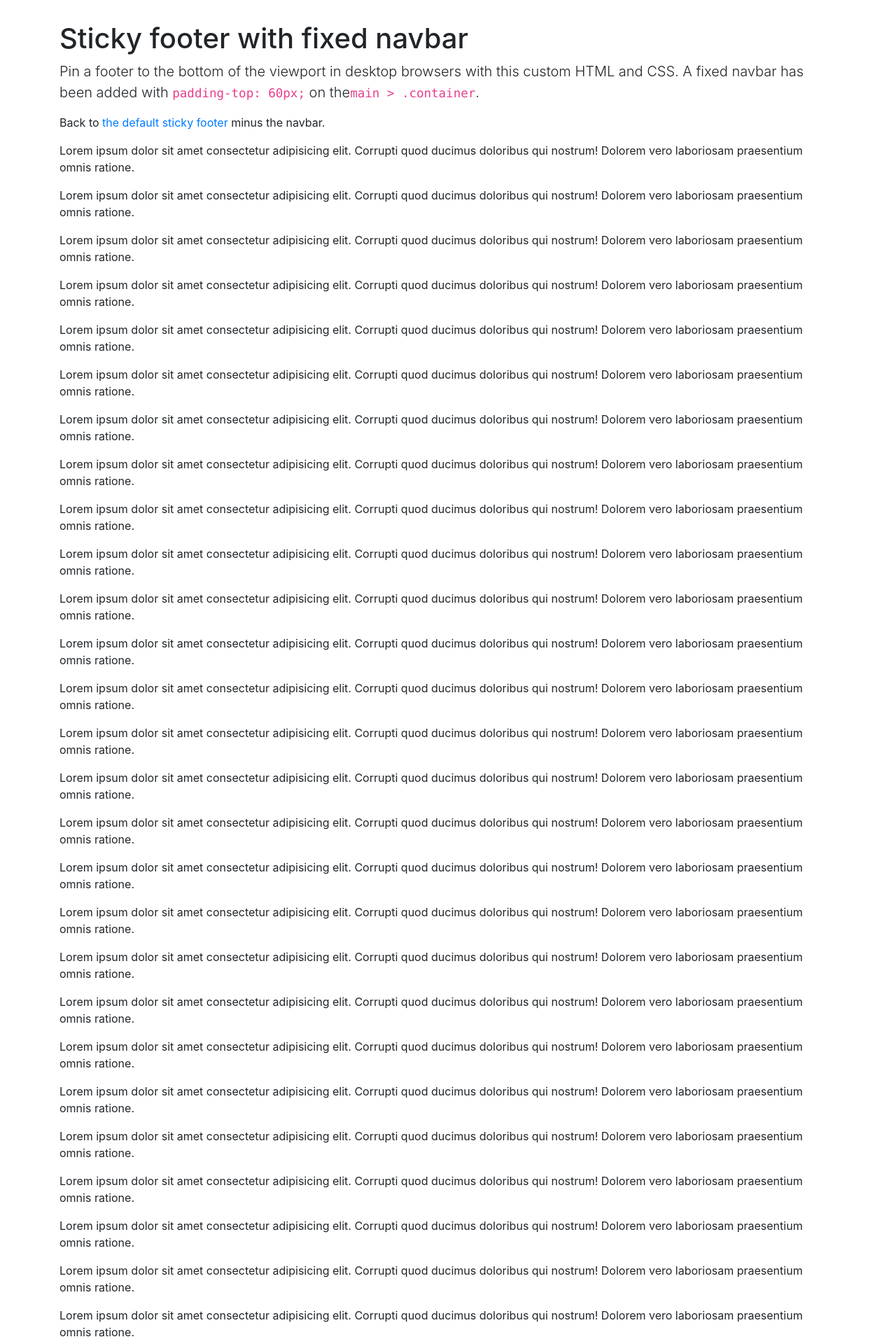
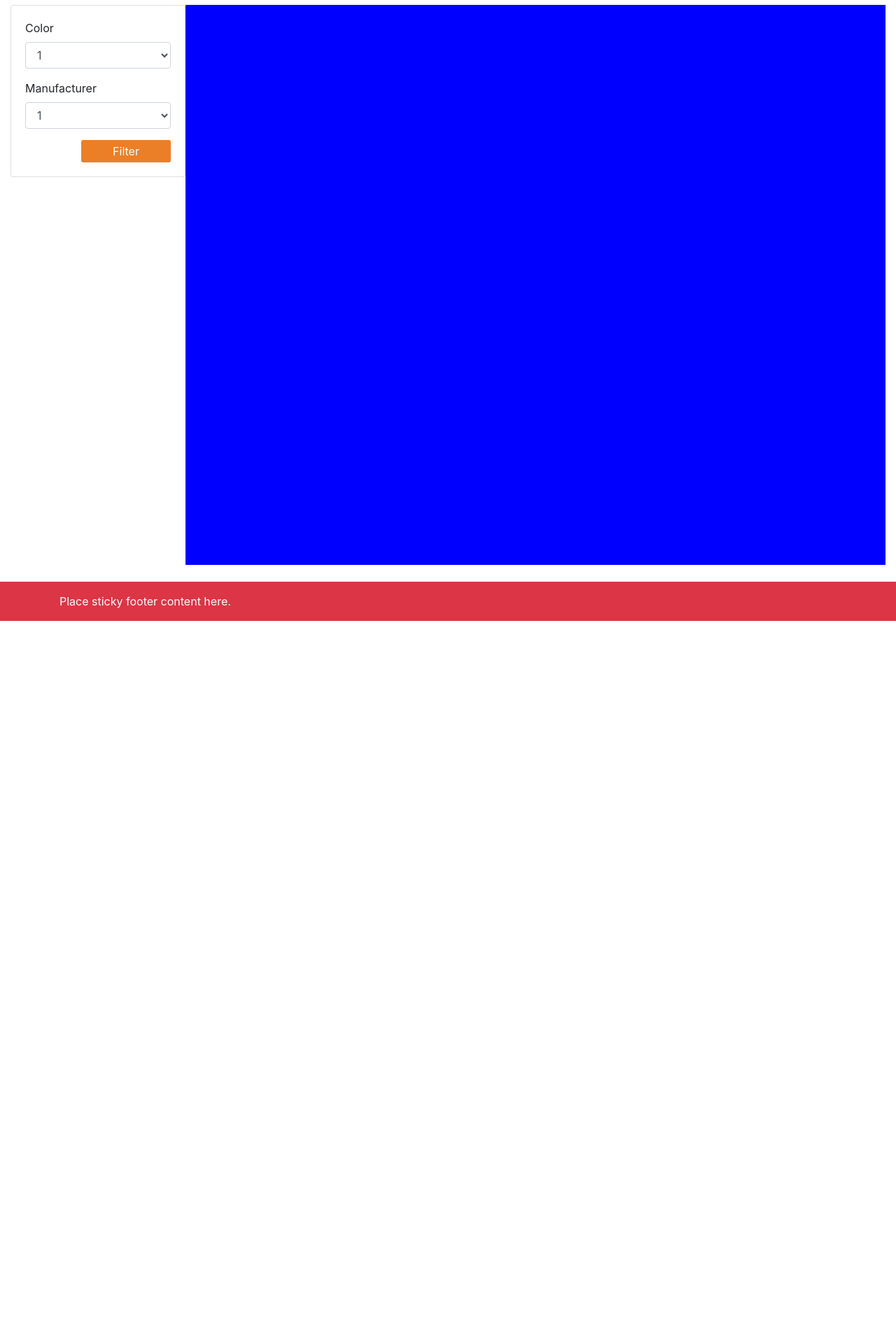
Before and after one commit to seyed-amir-mehrizi/A1_Tech, a React (Create React App) app: page / in a window 1280 px wide. Shown: the part 100-2020 px from the top of the page at 70% size. After the commit the page ends 987 px from the top, so only its background shows below. Built offline with nearby package versions, Linux system fonts and the light colour scheme.

Commit message:
add filter box to the home page

```diff
--- a/src/index.css
+++ b/src/index.css
@@ -11,3 +11,16 @@ code {
   font-family: source-code-pro, Menlo, Monaco, Consolas, 'Courier New',
     monospace;
 }
+
+.button{
+  width: 128px;
+  height: 32px;
+  background-color: #ea7f28;
+  border: none;
+  color: #fff;
+  font-weight: 400;
+  border-radius: 3px;
+}
+.button:hover{
+  background-color: #d37324;
+}
--- a/src/pages/home/Home.tsx
+++ b/src/pages/home/Home.tsx
@@ -2,151 +2,36 @@ import React from 'react'
 import styles from './home.module.css'
 function Home() {
   return (
-    <main role="main" className="flex-shrink-0">
-      <div className="container">
-        <h1 className="mt-5">Sticky footer with fixed navbar</h1>
-        <p className="lead">Pin a footer to the bottom of the viewport in desktop browsers with this custom HTML and
-          CSS. A fixed navbar has been added with <code>padding-top: 60px;</code> on the
-          <code>main &gt; .container</code>.
-        </p>
-        <p>Back to <a href="/docs/4.6/examples/sticky-footer/">the default sticky footer</a> minus the navbar.</p>
-        <p>
-          Lorem ipsum dolor sit amet consectetur adipisicing elit. Corrupti quod ducimus doloribus qui nostrum!
-          Dolorem vero laboriosam praesentium omnis ratione.
-        </p>
-        <p>
-          Lorem ipsum dolor sit amet consectetur adipisicing elit. Corrupti quod ducimus doloribus qui nostrum!
-          Dolorem vero laboriosam praesentium omnis ratione.
-        </p>
-        <p>
-          Lorem ipsum dolor sit amet consectetur adipisicing elit. Corrupti quod ducimus doloribus qui nostrum!
-          Dolorem vero laboriosam praesentium omnis ratione.
-        </p>
-        <p>
-          Lorem ipsum dolor sit amet consectetur adipisicing elit. Corrupti quod ducimus doloribus qui nostrum!
-          Dolorem vero laboriosam praesentium omnis ratione.
-        </p>
-        <p>
-          Lorem ipsum dolor sit amet consectetur adipisicing elit. Corrupti quod ducimus doloribus qui nostrum!
-          Dolorem vero laboriosam praesentium omnis ratione.
-        </p>
-        <p>
-          Lorem ipsum dolor sit amet consectetur adipisicing elit. Corrupti quod ducimus doloribus qui nostrum!
-          Dolorem vero laboriosam praesentium omnis ratione.
-        </p>
-        <p>
-          Lorem ipsum dolor sit amet consectetur adipisicing elit. Corrupti quod ducimus doloribus qui nostrum!
-          Dolorem vero laboriosam praesentium omnis ratione.
-        </p>
-        <p>
-          Lorem ipsum dolor sit amet consectetur adipisicing elit. Corrupti quod ducimus doloribus qui nostrum!
-          Dolorem vero laboriosam praesentium omnis ratione.
-        </p>
-        <p>
-          Lorem ipsum dolor sit amet consectetur adipisicing elit. Corrupti quod ducimus doloribus qui nostrum!
-          Dolorem vero laboriosam praesentium omnis ratione.
-        </p>
-        <p>
-          Lorem ipsum dolor sit amet consectetur adipisicing elit. Corrupti quod ducimus doloribus qui nostrum!
-          Dolorem vero laboriosam praesentium omnis ratione.
-        </p>
-        <p>
-          Lorem ipsum dolor sit amet consectetur adipisicing elit. Corrupti quod ducimus doloribus qui nostrum!
-          Dolorem vero laboriosam praesentium omnis ratione.
-        </p>
-        <p>
-          Lorem ipsum dolor sit amet consectetur adipisicing elit. Corrupti quod ducimus doloribus qui nostrum!
-          Dolorem vero laboriosam praesentium omnis ratione.
-        </p>
-        <p>
-          Lorem ipsum dolor sit amet consectetur adipisicing elit. Corrupti quod ducimus doloribus qui nostrum!
-          Dolorem vero laboriosam praesentium omnis ratione.
-        </p>
-        <p>
-          Lorem ipsum dolor sit amet consectetur adipisicing elit. Corrupti quod ducimus doloribus qui nostrum!
-          Dolorem vero laboriosam praesentium omnis ratione.
-        </p>
-        <p>
-          Lorem ipsum dolor sit amet consectetur adipisicing elit. Corrupti quod ducimus doloribus qui nostrum!
-          Dolorem vero laboriosam praesentium omnis ratione.
-        </p>
+    <main className='container-fluid d-flex h-100 w-100 py-4'>
+      <div className={styles.filterContainer}>
+        <div className="card">
+          <div className="card-body">
+            <div className="form-group">
+              <label htmlFor="sel1">Color</label>
+              <select className="form-control" id="sel1">
+                <option>1</option>
+                <option>2</option>
+                <option>3</option>
+                <option>4</option>
+              </select>
+            </div>
+            <div className="form-group">
+              <label htmlFor="sel1">Manufacturer</label>
+              <select className="form-control" id="sel1">
+                <option>1</option>
+                <option>2</option>
+                <option>3</option>
+                <option>4</option>
+              </select>
+            </div>
+            <div className='d-flex justify-content-end'>
+            <button className='button'>Filter</button>
+            </div>
+          </div>
+        </div>
+      </div>
+      <div className={styles.carListing}>
 
-        <p>
-          Lorem ipsum dolor sit amet consectetur adipisicing elit. Corrupti quod ducimus doloribus qui nostrum!
-          Dolorem vero laboriosam praesentium omnis ratione.
-        </p>
-        <p>
-          Lorem ipsum dolor sit amet consectetur adipisicing elit. Corrupti quod ducimus doloribus qui nostrum!
-          Dolorem vero laboriosam praesentium omnis ratione.
-        </p>
-        <p>
-          Lorem ipsum dolor sit amet consectetur adipisicing elit. Corrupti quod ducimus doloribus qui nostrum!
-          Dolorem vero laboriosam praesentium omnis ratione.
-        </p>
-        <p>
-          Lorem ipsum dolor sit amet consectetur adipisicing elit. Corrupti quod ducimus doloribus qui nostrum!
-          Dolorem vero laboriosam praesentium omnis ratione.
-        </p>
-        <p>
-          Lorem ipsum dolor sit amet consectetur adipisicing elit. Corrupti quod ducimus doloribus qui nostrum!
-          Dolorem vero laboriosam praesentium omnis ratione.
-        </p>
-        <p>
-          Lorem ipsum dolor sit amet consectetur adipisicing elit. Corrupti quod ducimus doloribus qui nostrum!
-          Dolorem vero laboriosam praesentium omnis ratione.
-        </p>
-        <p>
-          Lorem ipsum dolor sit amet consectetur adipisicing elit. Corrupti quod ducimus doloribus qui nostrum!
-          Dolorem vero laboriosam praesentium omnis ratione.
-        </p>
-        <p>
-          Lorem ipsum dolor sit amet consectetur adipisicing elit. Corrupti quod ducimus doloribus qui nostrum!
-          Dolorem vero laboriosam praesentium omnis ratione.
-        </p>
-        <p>
-          Lorem ipsum dolor sit amet consectetur adipisicing elit. Corrupti quod ducimus doloribus qui nostrum!
-          Dolorem vero laboriosam praesentium omnis ratione.
-        </p>
-        <p>
-          Lorem ipsum dolor sit amet consectetur adipisicing elit. Corrupti quod ducimus doloribus qui nostrum!
-          Dolorem vero laboriosam praesentium omnis ratione.
-        </p>
-        <p>
-          Lorem ipsum dolor sit amet consectetur adipisicing elit. Corrupti quod ducimus doloribus qui nostrum!
-          Dolorem vero laboriosam praesentium omnis ratione.
-        </p>
-        <p>
-          Lorem ipsum dolor sit amet consectetur adipisicing elit. Corrupti quod ducimus doloribus qui nostrum!
-          Dolorem vero laboriosam praesentium omnis ratione.
-        </p>
-        <p>
-          Lorem ipsum dolor sit amet consectetur adipisicing elit. Corrupti quod ducimus doloribus qui nostrum!
-          Dolorem vero laboriosam praesentium omnis ratione.
-        </p>
-        <p>
-          Lorem ipsum dolor sit amet consectetur adipisicing elit. Corrupti quod ducimus doloribus qui nostrum!
-          Dolorem vero laboriosam praesentium omnis ratione.
-        </p>
-        <p>
-          Lorem ipsum dolor sit amet consectetur adipisicing elit. Corrupti quod ducimus doloribus qui nostrum!
-          Dolorem vero laboriosam praesentium omnis ratione.
-        </p>
-        <p>
-          Lorem ipsum dolor sit amet consectetur adipisicing elit. Corrupti quod ducimus doloribus qui nostrum!
-          Dolorem vero laboriosam praesentium omnis ratione.
-        </p>
-        <p>
-          Lorem ipsum dolor sit amet consectetur adipisicing elit. Corrupti quod ducimus doloribus qui nostrum!
-          Dolorem vero laboriosam praesentium omnis ratione.
-        </p>
-        <p>
-          Lorem ipsum dolor sit amet consectetur adipisicing elit. Corrupti quod ducimus doloribus qui nostrum!
-          Dolorem vero laboriosam praesentium omnis ratione.
-        </p>
-        <p>
-          Lorem ipsum dolor sit amet consectetur adipisicing elit. Corrupti quod ducimus doloribus qui nostrum!
-          Dolorem vero laboriosam praesentium omnis ratione.
-        </p>
       </div>
 
     </main>
--- a/src/pages/home/home.module.css
+++ b/src/pages/home/home.module.css
@@ -0,0 +1,13 @@
+.filterContainer{
+    flex: 1;
+    height: 100vh;
+
+}
+
+.carListing{
+    flex: 4;
+    height: 100vh;
+    background-color: blue;
+
+
+}
```
